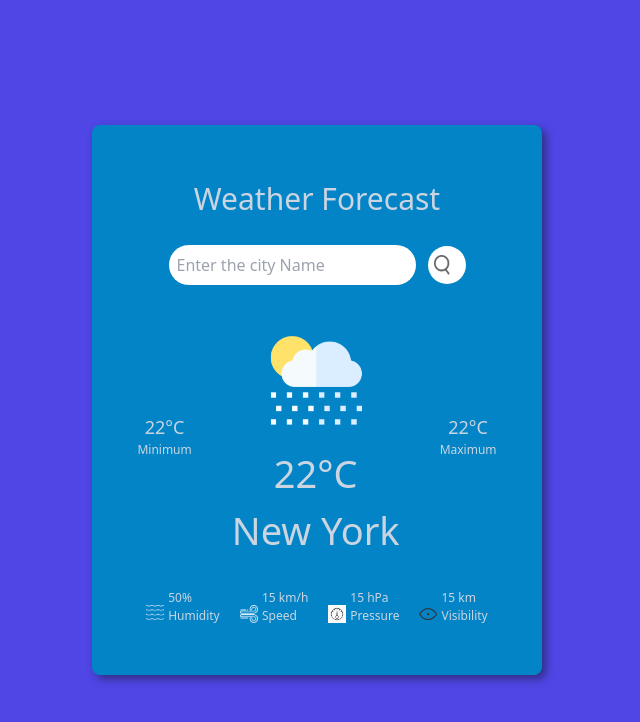
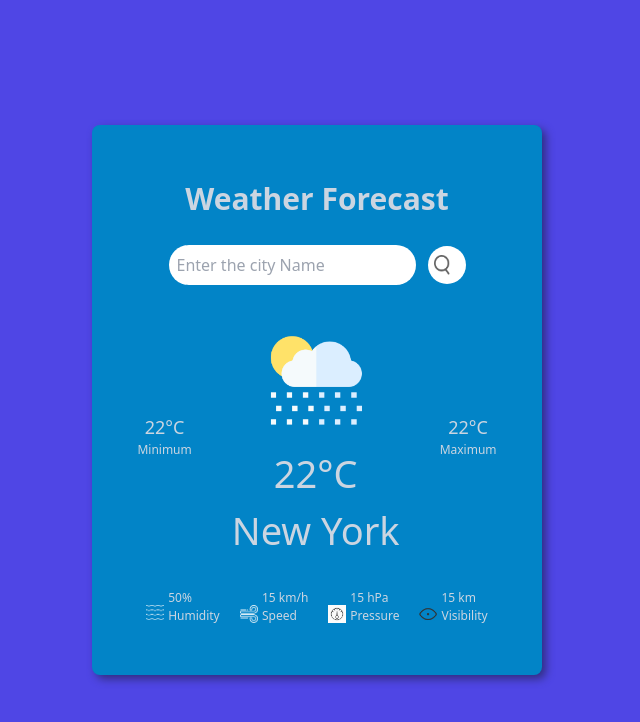
Before and after one commit to AtaAman/Weather-Forecast, a plain HTML site: page index.html in a window 1280 px wide. Shown: the whole page, without its empty margins (323-963 px from the left). Drawn offline with Linux system fonts and the light colour scheme.

Commit message:
font chnge

```diff
--- a/index.html
+++ b/index.html
@@ -8,7 +8,7 @@
 </head>
 <body class="bg-indigo-600 grid place-content-center h-screen">
     <div class=" bg-sky-600 h-[550px] w-[350px] flex flex-col justify-center items-center rounded-lg shadow-[4px_4px_8px] shadow-indigo-900 md:h-[550px] md:w-[450px]">
-        <h1 class="text-[30px] text-slate-300">Weather Forecast</h1>
+        <h1 class="text-[30px] font-bold text-slate-300">Weather Forecast</h1>
         <div class="items-center flex flex-row justify-center">
             <input class="p-2 mt-6 rounded-[25px]" type="text" placeholder="Enter the city Name"
             spellcheck="false" >
```
Also changed, not shown: dist/output.css.
